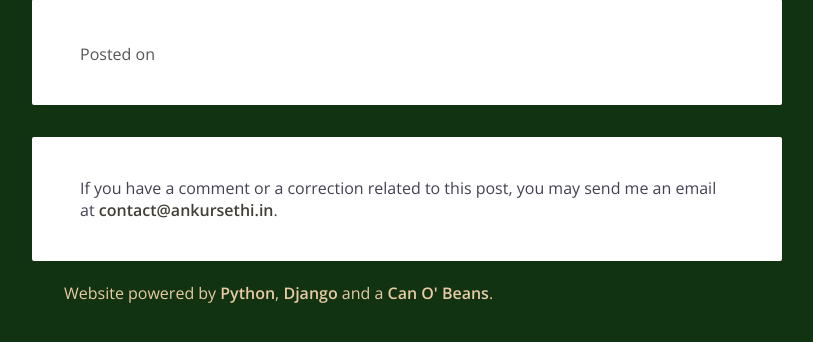
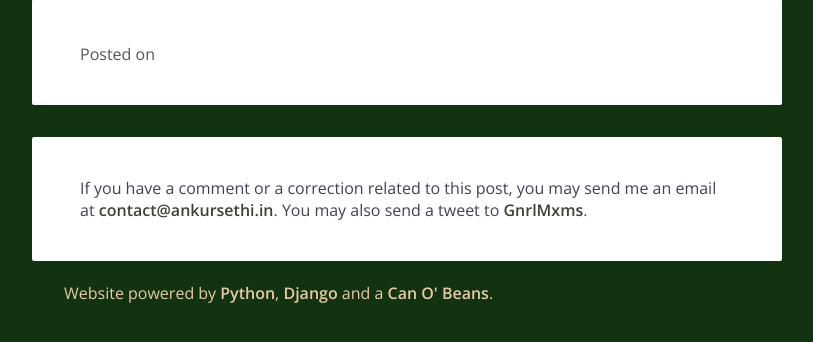
Before and after one commit to s3thi/can_o_beans, a Django app: template journal/templates/journal/entry.html in a window 1280 px wide. Shown: the part 129-471 px from the top of the page, without its empty margins (233-1046 px from the left). Run offline with Django 3.2, Linux system fonts and the light colour scheme; the template is opened without the code that fills it, so the values that code supplies are empty; style sheets or scripts are compiled from the project's sources.

Commit message:
Added twitter link to entry.html.

```diff
--- a/journal/templates/journal/entry.html
+++ b/journal/templates/journal/entry.html
@@ -12,7 +12,7 @@
 
     <section class="content_block">
         <div class="content_wrap">
-            <p>If you have a comment or a correction related to this post, you may send me an email at <a href="mailto:contact@ankursethi.in">contact@ankursethi.in</a>.</p>
+            <p>If you have a comment or a correction related to this post, you may send me an email at <a href="mailto:contact@ankursethi.in">contact@ankursethi.in</a>. You may also send a tweet to <a href="http://twitter.com/GnrlMxms">GnrlMxms</a>.</p>
         </div>
     </section>
 {% endblock %}
```
